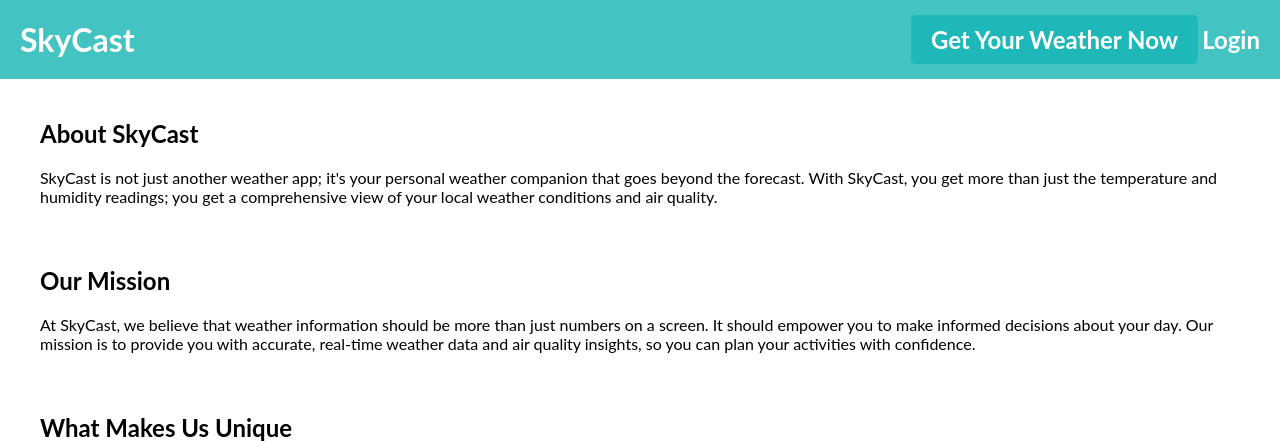
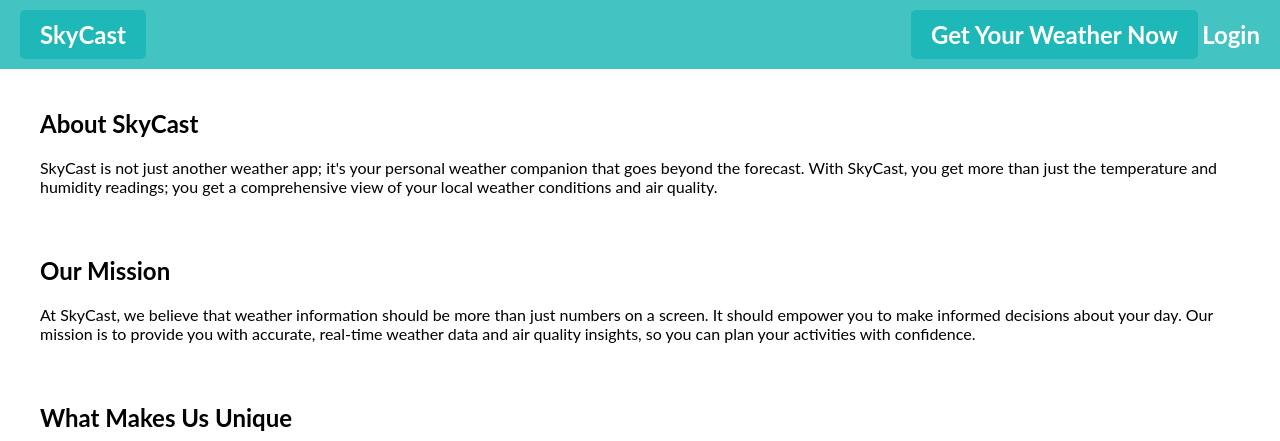
Before and after one commit to Nelamin2/SkyCastv4, a Flask app: page /about in a window 1280 px wide. Shown: the top 441 px of the page. Run offline with Flask 3, Linux system fonts and the light colour scheme; some libraries are stand-ins or nearby versions.

Commit message:
final updates

```diff
--- a/templates/about.html
+++ b/templates/about.html
@@ -75,7 +75,7 @@
 <body>
     <header>
         <div class="header-left">
-            <h1>SkyCast</h1>
+            <a href="{{ url_for('home') }}" class="weather-button">SkyCast</a>
         </div>
         <div class="header-right">
             <a href="{{ url_for('search') }}" class="weather-button">Get Your Weather Now</a>
--- a/templates/login.html
+++ b/templates/login.html
@@ -35,7 +35,7 @@
 
 <body>
     <header>
-        <a href="/">SkyCast</a>
+        <a href="{{ url_for('/') }}">SkyCast</a>
     </header>
     <h1>Login Page</h1>
 
```
